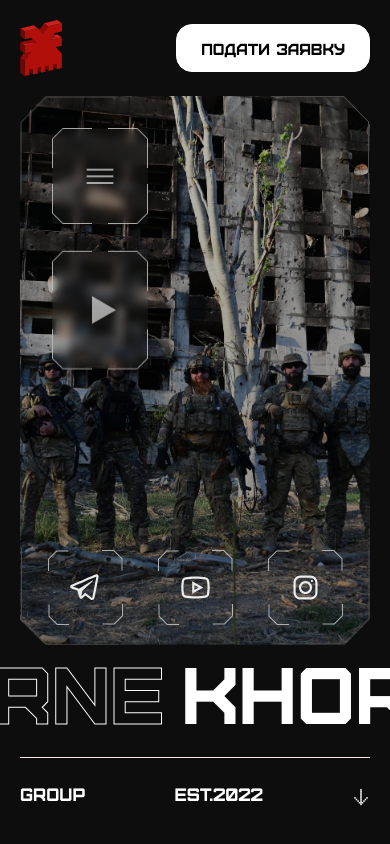
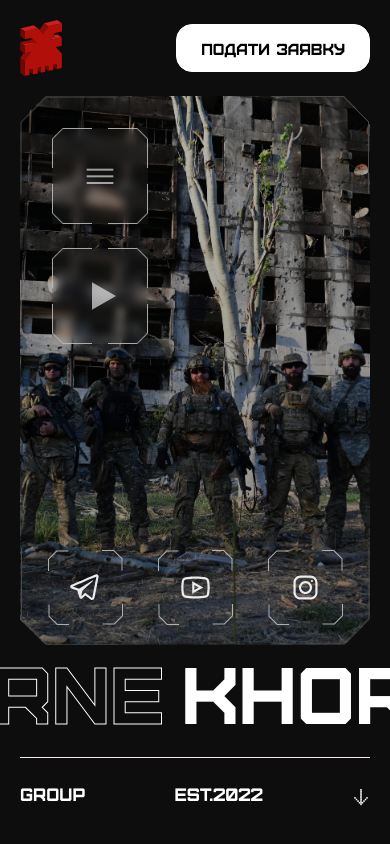
Before and after one commit to ArsenZar/khorne-group.army, a website built with Vite: page src/index.html in a window 390 px wide. Shown: the top 844 px of the page. Built offline with nearby package versions, Linux system fonts and the light colour scheme; files whose address does not match are found by name.

Commit message:
mobile 0.1v

```diff
--- a/src/css/styles.css
+++ b/src/css/styles.css
@@ -1206,7 +1206,7 @@ footer p{
     z-index: 1;
     min-width: 120px;
     width: 120px;
-    height: 148px;
+    height: 120px;
     position: relative;
     /* сам блок без blur, можна фон, бордери, контент і т.д. */
     z-index: 0;
```
